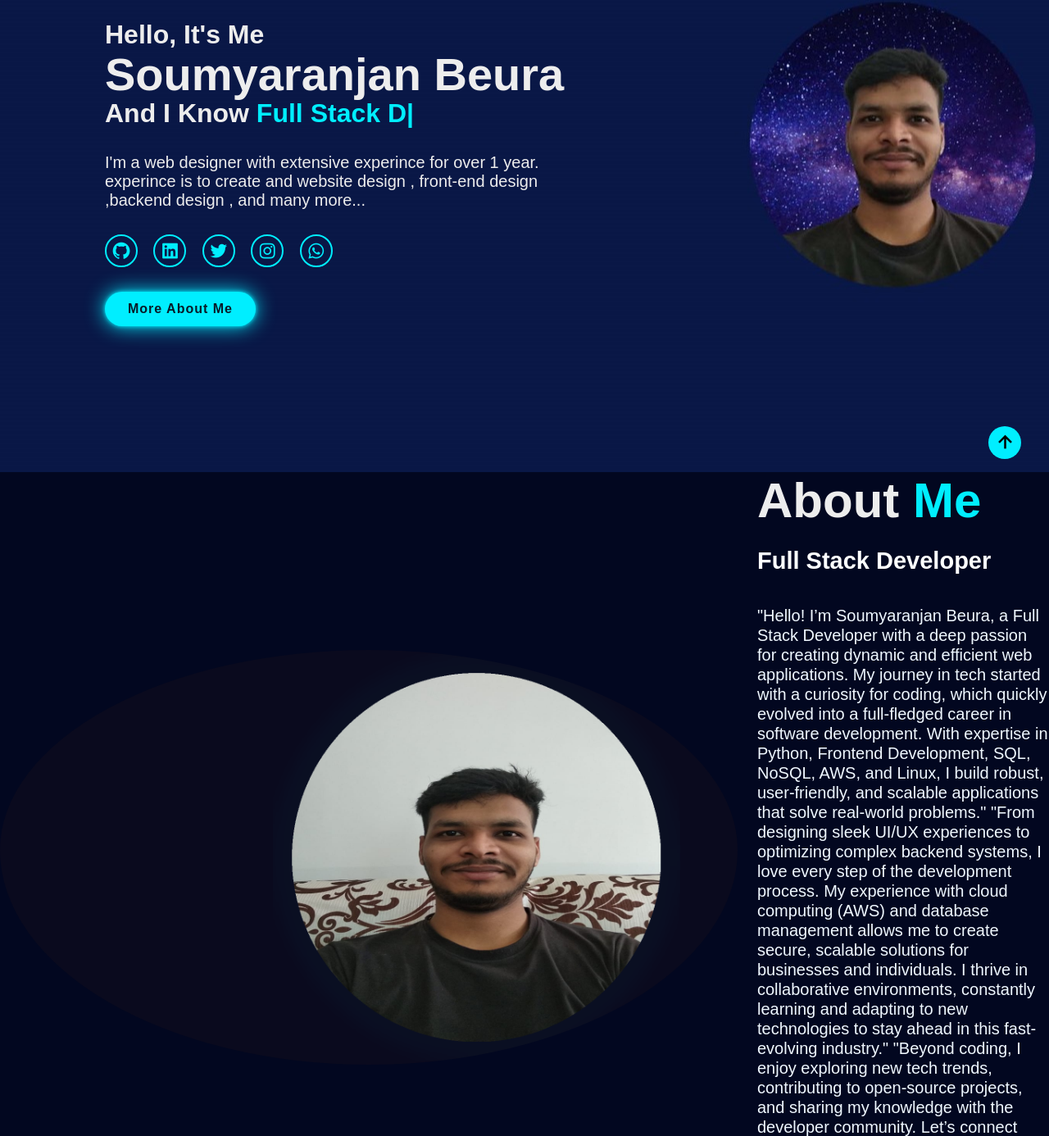
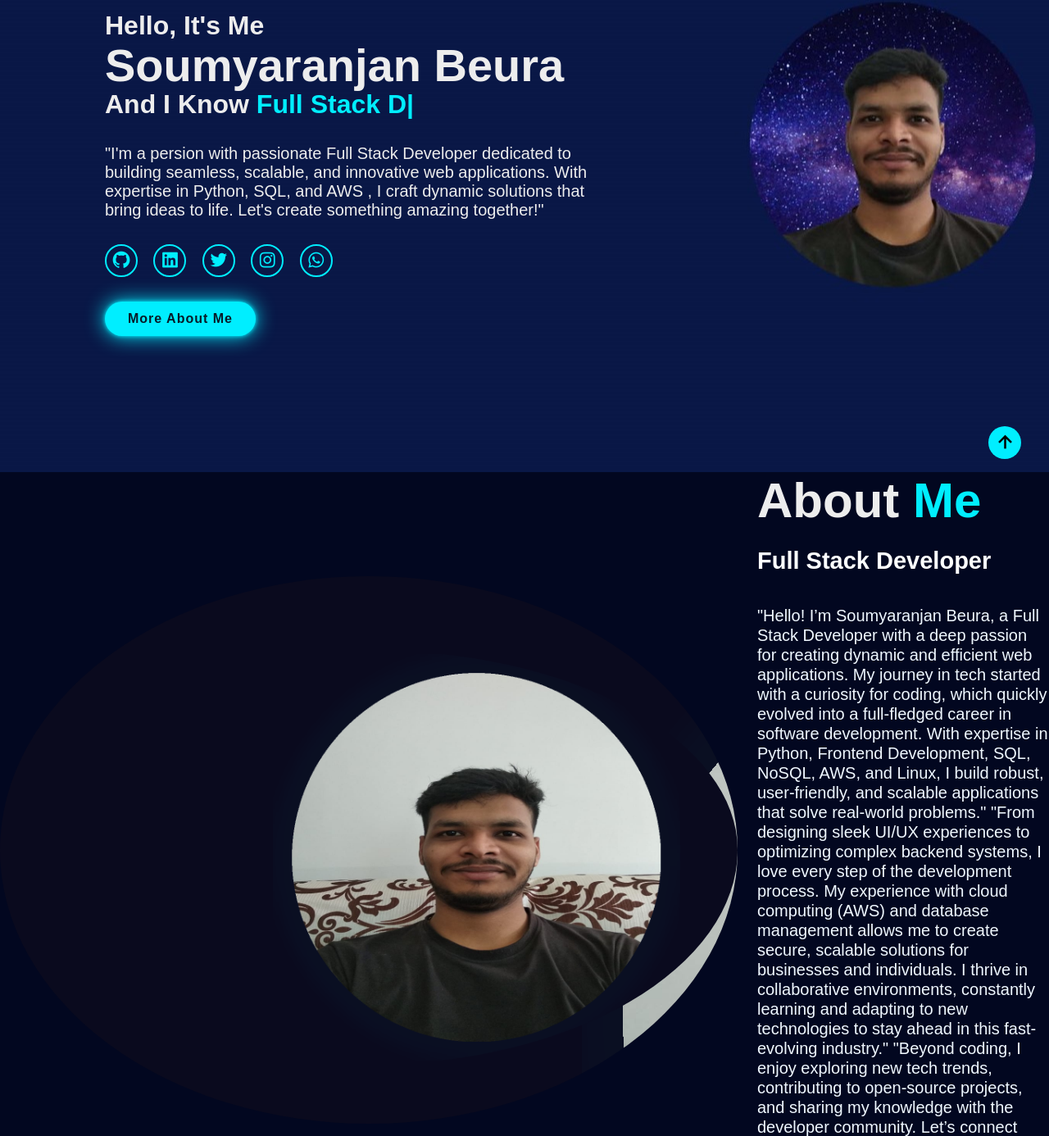
Before and after one commit to SOUMYARANJAN-BEURA/Portfolio_SRB, a plain HTML site: page index.html in a window 1280 px wide. Shown: the part 224-1610 px from the top of the page at 82% size. Drawn offline with nearby package versions, Linux system fonts and the light colour scheme.

Commit message:
Second Comit

```diff
--- a/index.html
+++ b/index.html
@@ -27,8 +27,7 @@
             <h3>Hello, It's Me</h3>
             <h1>Soumyaranjan Beura</h1>
             <h3>And I Know <span class="text"></span></h3>
-            <p>I'm a web designer with extensive experince for over 1 year.
-                <br>experince is to create  and website design , front-end design ,backend design , and many more...
+            <p>"I'm a persion with passionate Full Stack Developer dedicated to building seamless, scalable, and innovative web applications. With expertise in Python, SQL, and AWS , I craft dynamic solutions that bring ideas to life. Let's create something amazing together!"
             </p>
 
             <div class="home-sci">
--- a/style.css
+++ b/style.css
@@ -163,6 +163,7 @@ body {
     max-width: 900px;
     max-height: 1200px;
     border-radius: 60%;
+    background: url(resources/portfolio_wallpaper.png);
 }
 
 .about-text h2{
```
